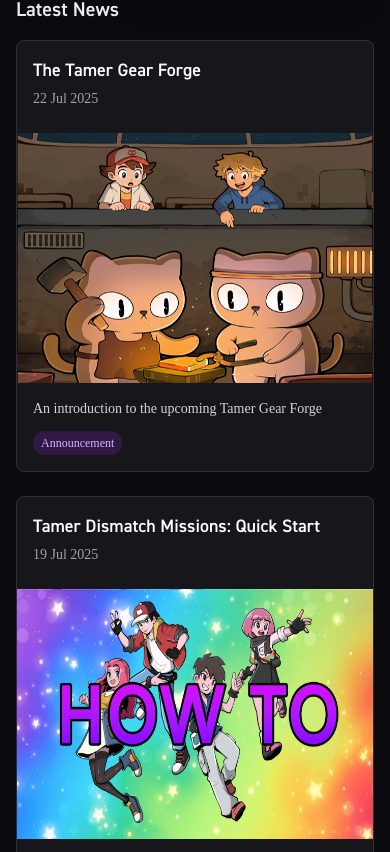
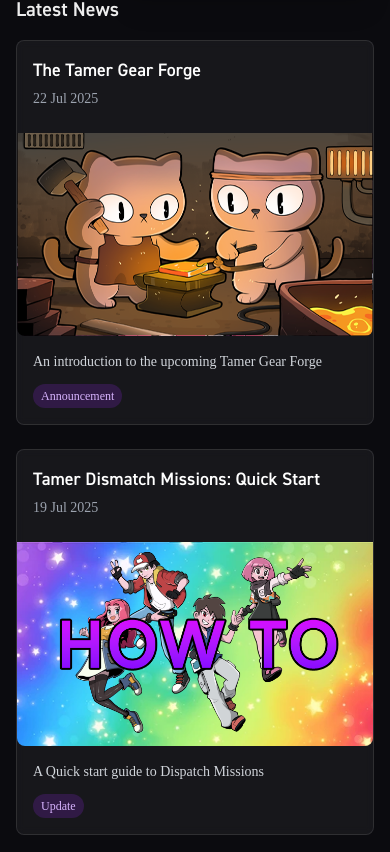
Before and after one commit to devvspaces/ktty-companion, a Next.js app: page / in a window 390 px wide. Shown: the part 832-1684 px from the top of the page. Built offline with nearby package versions, Linux system fonts and the light colour scheme; a web font is replaced by a local one.

Commit message:
Improve NewsSlider layout and image scaling with responsive aspect ratio

```diff
--- a/components/News/NewsSlider.tsx
+++ b/components/News/NewsSlider.tsx
@@ -10,7 +10,7 @@ export default function NewsSlider() {
     .slice(0, 4)
 
   return (
-    <div className="grid grid-cols-1 sm:grid-cols-2 lg:grid-cols-4 gap-6 w-full">
+    <div className="grid grid-cols-1 sm:grid-cols-2 md:grid-cols-2 lg:grid-cols-4 gap-6 w-full">
       {articles.map((article) => (
         <Link
           key={article.slug}
@@ -33,14 +33,14 @@ export default function NewsSlider() {
             </p>
           </div>
 
-          {/* Image */}
-          <div className="w-full h-[250px] relative">
+          {/* Responsive Image */}
+          <div className="w-full aspect-[7/4] relative">
             <Image
               src={article.image}
               alt={article.title}
-              width={700}
-              height={300}
-              className="w-full h-full object-fill"
+              fill
+              className="object-cover rounded-b-lg"
+              sizes="(max-width: 768px) 100vw, 25vw"
             />
           </div>
 
```
Also changed, not shown: public/images/news/blogimage16.png.
